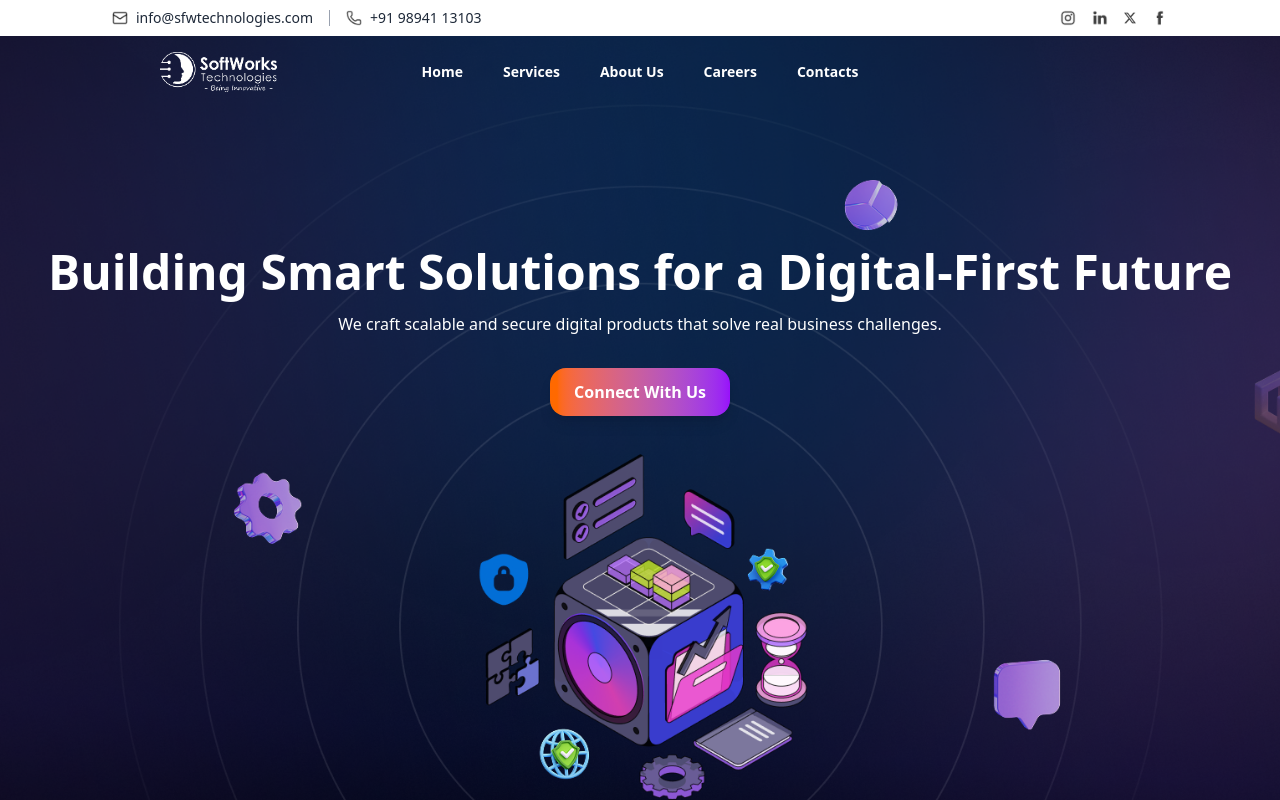
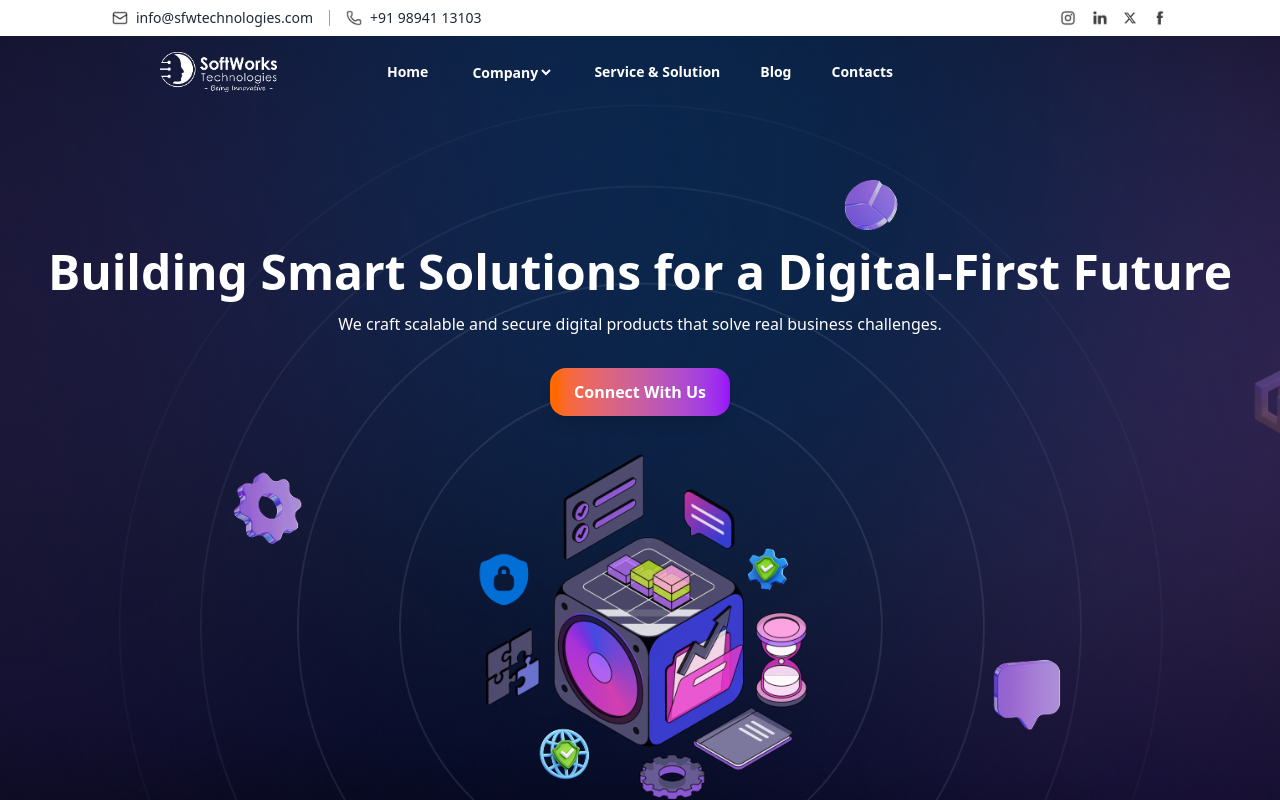
Before and after one commit to SFW-Tech/official-website, a Next.js app: page / in a window 1280 px wide. Shown: the top 800 px of the page. Built offline with nearby package versions, Linux system fonts and the light colour scheme.

Commit message:
Updated the menubar option, made responsive changes for two components

```diff
--- a/src/app/components/HomePage/CaseStudiesSection.tsx
+++ b/src/app/components/HomePage/CaseStudiesSection.tsx
@@ -49,7 +49,7 @@ function CaseStudiesSection() {
 
 
 
-                <div className="relative w-[650px] h-[360px] md:w-[400px] md:h-[360px] lg:w-[650px] lg:h-[360px] mx-auto flex justify-center gap-6">
+                <div className="relative w-[650px] h-[360px] md:w-[400px] md:h-[360px] lg:w-[350px] lg:h-[365px] xl:w-[650px] xl:h-[360px] mx-auto flex justify-center gap-6">
                     <img
                         src="/assets/Casestudyassets/case study 1.png"
                         alt="Image 1"
--- a/src/app/components/HomePage/Navbar.tsx
+++ b/src/app/components/HomePage/Navbar.tsx
@@ -26,9 +26,14 @@ function Navbar() {
             {/* Menu for md and lg and above */}
             <div className="hidden md:flex gap-10 text-sm font-semibold items-center mx-auto lg:absolute lg:left-1/2 lg:transform lg:-translate-x-1/2">
                 <p className="cursor-pointer">Home</p>
-                <p className="cursor-pointer">Services</p>
-                <p className="cursor-pointer">About Us</p>
-                <p className="cursor-pointer">Careers</p>
+                <select
+
+                    className="cursor-pointer">
+                    <option value="">Company</option>
+                </select>
+
+                <p className="cursor-pointer">Service & Solution</p>
+                <p className="cursor-pointer">Blog</p>
                 <p className="cursor-pointer">Contacts</p>
             </div>
 
--- a/src/app/components/HomePage/StaffAugmentation.tsx
+++ b/src/app/components/HomePage/StaffAugmentation.tsx
@@ -2,19 +2,20 @@ import React from 'react'
 
 function StaffAugmentation() {
     return (
-        <div className='mt-4 px-35 grid grid-cols-2 gap-8 lg:px-35 md:px-8'>
+
+        <div className='mt-4 px-28  grid grid-cols-2 gap-x-8 lg:px-12 md:px-8'>
 
 
 
-            <div className="flex justify-center items-center w-[700px] h-[500px] lg:w-[700px] lg:h-[500px] md:h-[500px] md:w-[500px]">
+            <div className="flex justify-center items-center w-[700px] h-[500px] md:h-[500px] md:w-[500px] xl:w-[700px] xl:h-[500px] lg:h-[500px] lg:w-[500px] relative">
 
-                <img src="/assets/Staffaugmentationassets/Grouplogo.png" alt="" />
+                <img src="/assets/Staffaugmentationassets/Grouplogo.png"  alt="" />
 
             </div>
 
 
 
-            <div className='flex flex-col gap-4 p-18 leading-relaxed justify-center lg:p-18 md:p-4'>
+            <div className='flex flex-col gap-4 p-8 leading-relaxed justify-center xl:p-15 md:p-4 lg:p-10'>
 
                 <h3 className='text-3xl text-gray-700 font-bold'>Staff Augmentation Your Developers and Our Integration</h3>
 
```
